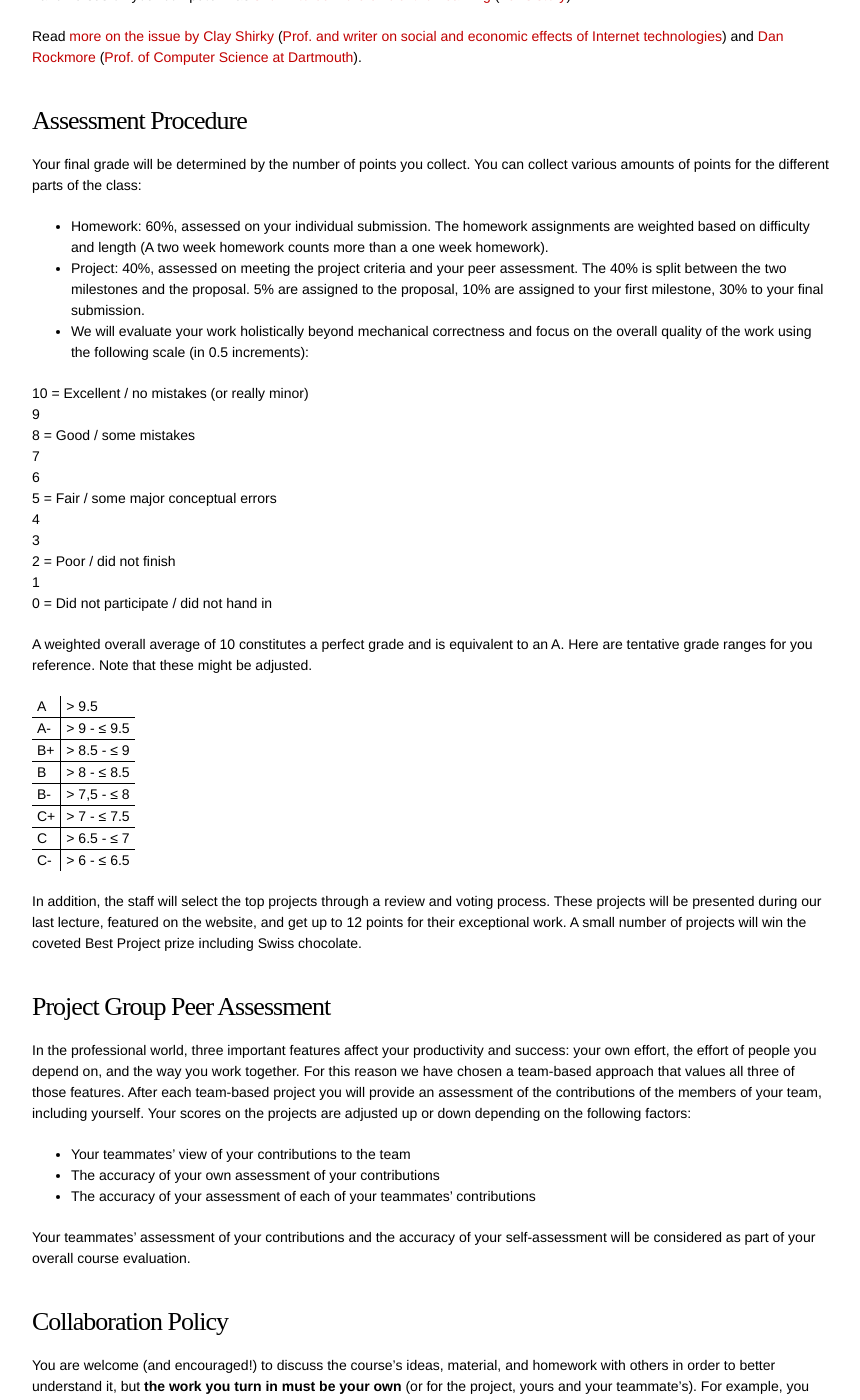
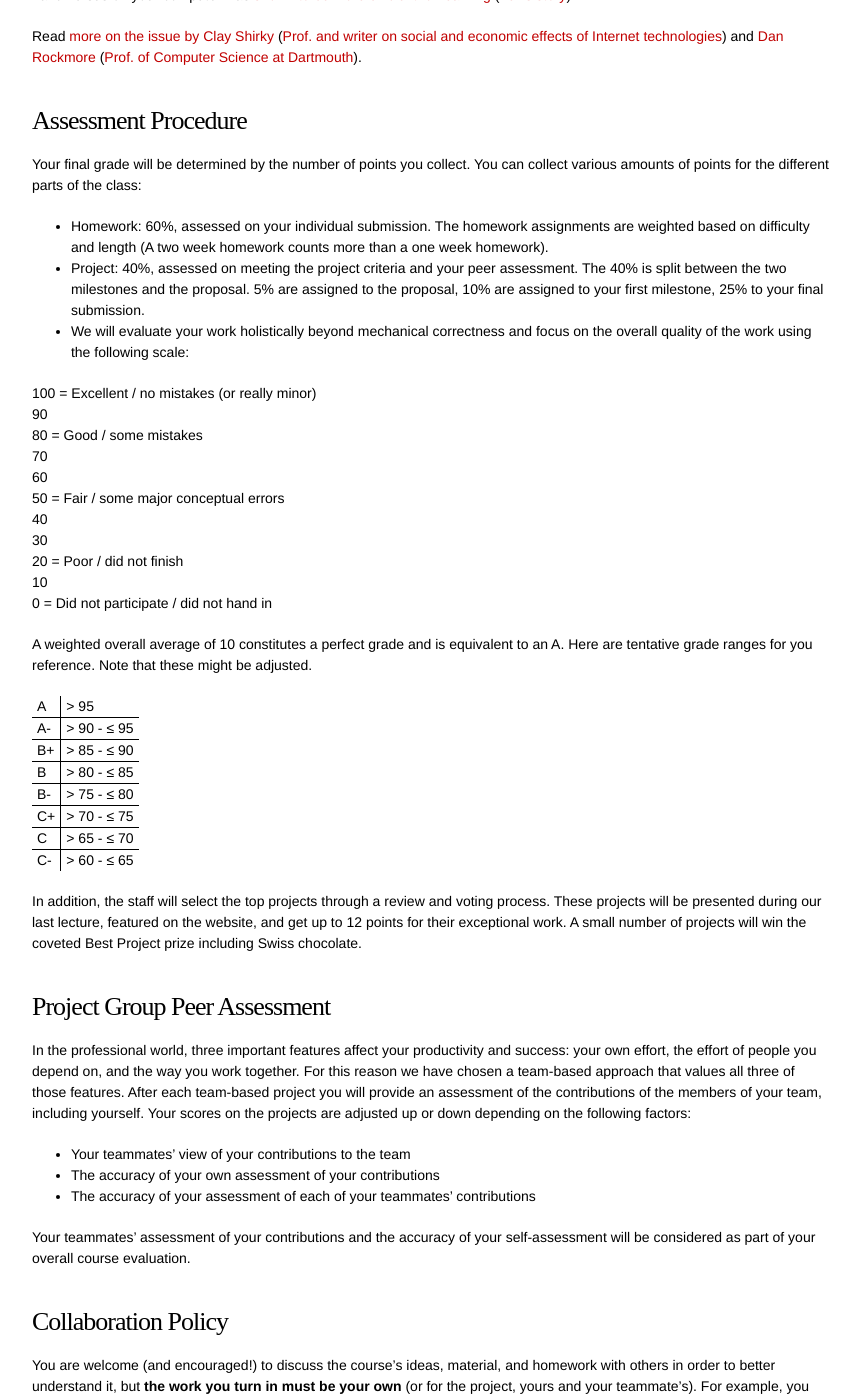
Before and after one commit to datascience-course/2016-website, a Jekyll site: the page built from syllabus.md, in a window 1280 px wide and 1400 px high, scrolled down 3669 px. Shown: the whole window, without its empty margins (208-1068 px from the left). Built offline with Jekyll 4.4.1, drawn with Linux system fonts in a browser that asks for light colours; some web fonts are replaced.

Commit message:
updated syllabus

```diff
--- a/syllabus.md
+++ b/syllabus.md
@@ -124,31 +124,31 @@ Read [more on the issue by Clay Shirky](https://medium.com/@cshirky/why-i-just-a
 Your final grade will be determined by the number of points you collect. You can collect various amounts of points for the different parts of the class:
 
  * Homework: 60%, assessed on your individual submission.  The homework assignments are weighted based on difficulty and length (A two week homework counts more than a one week homework).
- * Project: 40%, assessed on meeting the project criteria and your peer assessment. The 40% is split between the two milestones and the proposal. 5% are assigned to the proposal, 10% are assigned to your first milestone, 30% to your final submission.
- * We will evaluate your work holistically beyond mechanical correctness and focus on the overall quality of the work using the following scale (in 0.5 increments):
+ * Project: 40%, assessed on meeting the project criteria and your peer assessment. The 40% is split between the two milestones and the proposal. 5% are assigned to the proposal, 10% are assigned to your first milestone, 25% to your final submission.
+ * We will evaluate your work holistically beyond mechanical correctness and focus on the overall quality of the work using the following scale:
 
-10 = Excellent / no mistakes (or really minor)
-9
-8  = Good / some mistakes
-7
-6
-5 = Fair / some major conceptual errors
-4
-3
-2 = Poor / did not finish
-1
+100 = Excellent / no mistakes (or really minor)
+90
+80  = Good / some mistakes
+70
+60
+50 = Fair / some major conceptual errors
+40
+30
+20 = Poor / did not finish
+10
 0 = Did not participate / did not hand in
 
 A weighted overall average of 10 constitutes a perfect grade and is equivalent to an A. Here are tentative grade ranges for you reference. Note that these might be adjusted.
 
-|A  | &gt; 9.5|
-|A- | &gt; 9 - &le; 9.5
-|B+ | &gt; 8.5 - &le; 9
-|B  | &gt; 8 - &le; 8.5
-|B- | &gt; 7,5 - &le; 8
-|C+ | &gt; 7 - &le; 7.5
-|C  | &gt; 6.5 - &le; 7
-|C- | &gt; 6 - &le; 6.5
+|A  | &gt; 95|
+|A- | &gt; 90 - &le; 95
+|B+ | &gt; 85 - &le; 90
+|B  | &gt; 80 - &le; 85
+|B- | &gt; 75 - &le; 80
+|C+ | &gt; 70 - &le; 75
+|C  | &gt; 65 - &le; 70
+|C- | &gt; 60 - &le; 65
 
 In addition, the staff will select the top projects through a review and voting process. These projects will be presented during our last lecture, featured on the website, and get up to 12 points for their exceptional work. A small number of projects will win the coveted Best Project prize including Swiss chocolate.
 
```
